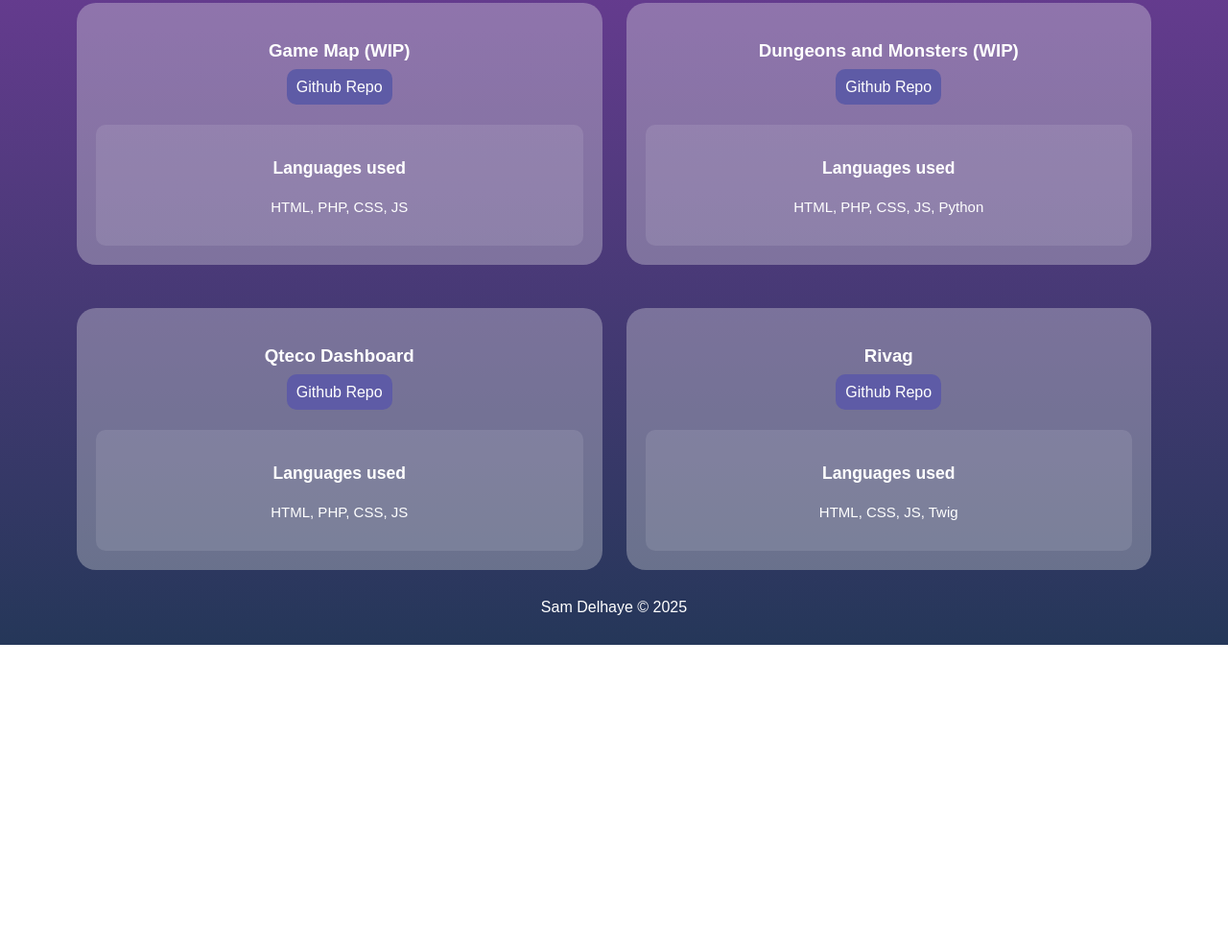
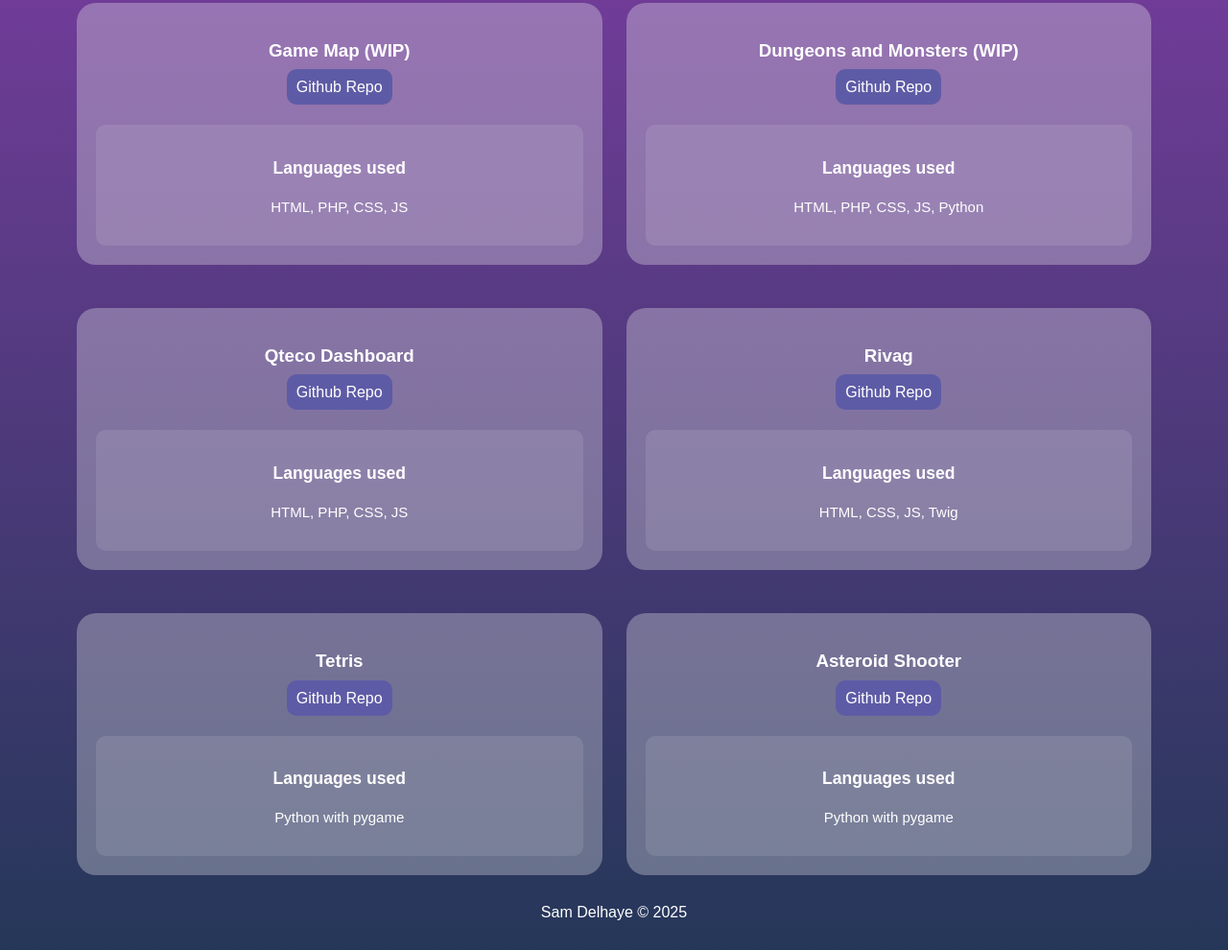
Before and after one commit to IvyOwO06/Portfolio, a plain HTML site: page repos.html in a window 1280 px wide. Shown: the part 630-1620 px from the top of the page at 96% size. Before the commit the page ends 1302 px from the top, so only its background shows below. Drawn offline with Linux system fonts and the light colour scheme.

Commit message:
added 2 repos to repo.html

```diff
--- a/repos.html
+++ b/repos.html
@@ -123,6 +123,36 @@
                         <p>HTML, CSS, JS, Twig</p>
                     </div>
                 </div>
+
+                <div class="repo-container">
+                    <h3>Tetris</h3>
+                    <div class="button">
+                        <a
+                            href="https://github.com/IvyOwO06/Tetris-release"
+                            target="_blank"
+                            >Github Repo</a
+                        >
+                    </div>
+                    <div class="repo-description">
+                        <h3>Languages used</h3>
+                        <p>Python with pygame</p>
+                    </div>
+                </div>
+
+                <div class="repo-container">
+                    <h3>Asteroid Shooter</h3>
+                    <div class="button">
+                        <a
+                            href="https://github.com/IvyOwO06/asteroid"
+                            target="_blank"
+                            >Github Repo</a
+                        >
+                    </div>
+                    <div class="repo-description">
+                        <h3>Languages used</h3>
+                        <p>Python with pygame</p>
+                    </div>
+                </div>
             </div>
 
             <footer>Sam Delhaye &copy; 2025</footer>
```
Also changed, not shown: index.html (+6 -1 lines).
